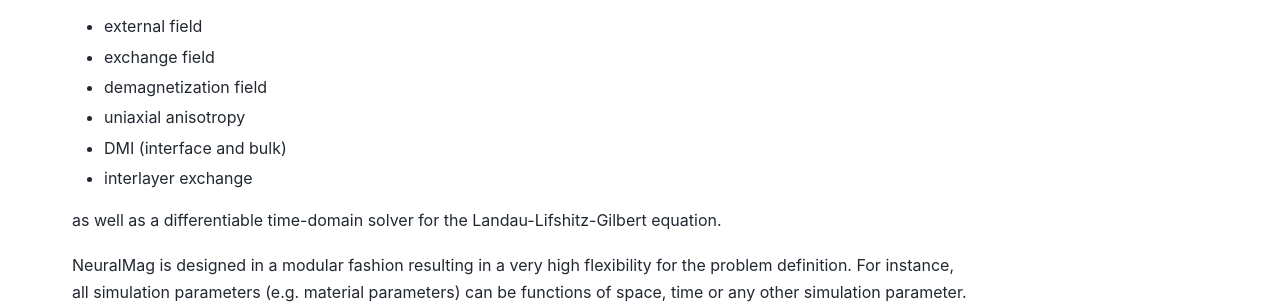
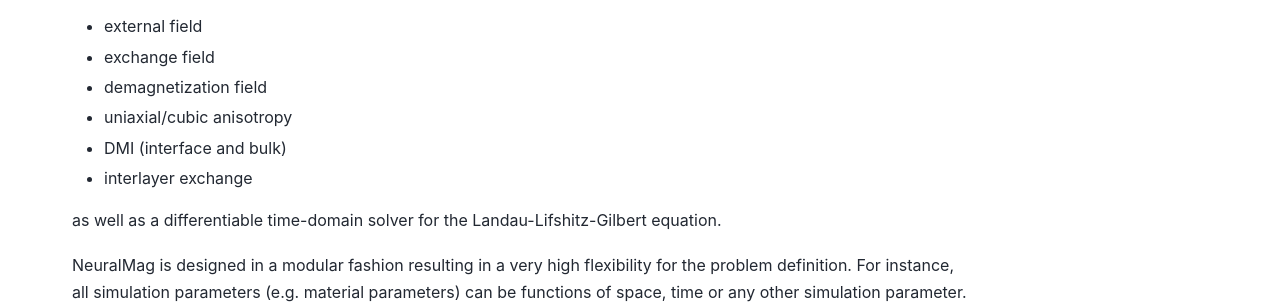
Before and after one commit to DavidLanders95/NeuralMagFork, a Sphinx documentation site: the page built from docs/index.rst, in a window 1280 px wide and 900 px high. Shown: the part 304-608 px from the top of the window. Built offline with Sphinx 7.4.7 and the PyData theme 0.15.4, drawn with Linux system fonts in a browser that asks for light colours.

Commit message:
add cubic anisotropy to docs index

```diff
--- a/docs/index.rst
+++ b/docs/index.rst
@@ -13,7 +13,7 @@
 * external field
 * exchange field
 * demagnetization field
-* uniaxial anisotropy
+* uniaxial/cubic anisotropy
 * DMI (interface and bulk)
 * interlayer exchange
 
```
